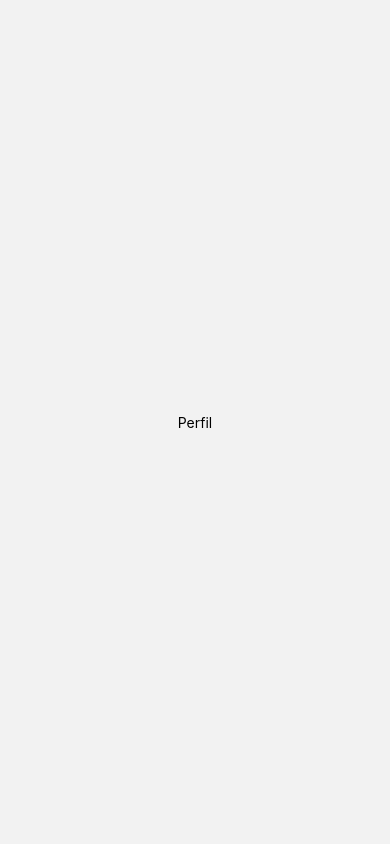
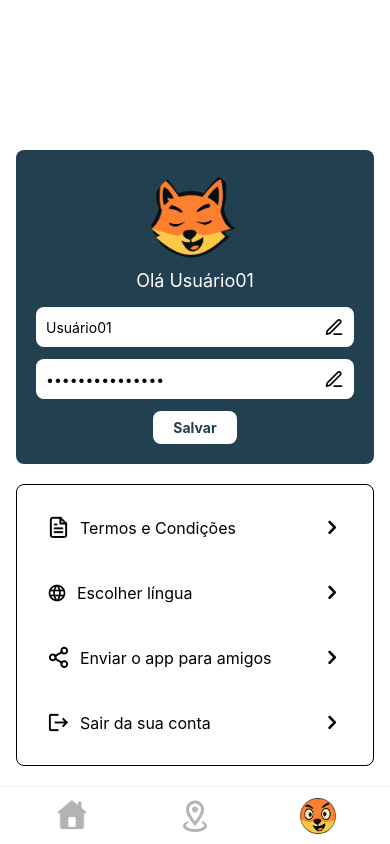
Before and after one commit to GabrielMessiasdaSilva/VestQuest, a React Native app: screen /Perfil in a window 390 px wide. Built offline with nearby package versions, Linux system fonts and the light colour scheme.

Commit message:
Implementar tela de perfil com campos de usuário e senha, além de opções de menu e suas estilizações.

```diff
--- a/src/screens/Perfil/index.tsx
+++ b/src/screens/Perfil/index.tsx
@@ -1,17 +1,73 @@
-import { View, Text, StyleSheet } from 'react-native';
+import React, { useState } from 'react';
+import { SafeAreaView, View, Text, TextInput, TouchableOpacity, ScrollView, Image } from 'react-native';
+import Footer from '../../components/Footer';
+import { Feather, Entypo, MaterialIcons } from '@expo/vector-icons';
+import { styles } from './styles';
 
 export default function Perfil() {
+  const [username, setUsername] = useState('Usuário01');
+  const [password, setPassword] = useState('***************');
+
   return (
-    <View style={styles.container}>
-      <Text>Perfil</Text>
-    </View>
+      <View style={styles.container}>
+        <ScrollView
+          contentContainerStyle={styles.scrollContainer}
+        >
+          <View style={styles.profileCard}>
+            <Image
+              source={require('../../../assets/img/raposa_confiante.png')}
+              style={styles.avatar}
+            />
+            <Text style={styles.welcomeText}>Olá {username}</Text>
+
+            <View style={styles.inputContainer}>
+              <TextInput
+                style={styles.input}
+                value={username}
+                onChangeText={setUsername}
+              />
+              <Feather name="edit-3" size={20} color="#000" />
+            </View>
+
+            <View style={styles.inputContainer}>
+              <TextInput
+                style={styles.input}
+                value={password}
+                onChangeText={setPassword}
+                secureTextEntry
+              />
+              <Feather name="edit-3" size={20} color="#000" />
+            </View>
+
+            <TouchableOpacity style={styles.saveButton}>
+              <Text style={styles.saveButtonText}>Salvar</Text>
+            </TouchableOpacity>
+          </View>
+
+          <View style={styles.menuContainer}>
+            <TouchableOpacity style={styles.menuItem}>
+              <Feather name="file-text" size={23} color="#000" />
+              <Text style={styles.menuText}>Termos e Condições</Text>
+              <Entypo name="chevron-right" size={23} color="#000" />
+            </TouchableOpacity>
+            <TouchableOpacity style={styles.menuItem}>
+              <MaterialIcons name="language" size={20} color="#000" />
+              <Text style={styles.menuText}>Escolher língua</Text>
+              <Entypo name="chevron-right" size={23} color="#000" />
+            </TouchableOpacity>
+            <TouchableOpacity style={styles.menuItem}>
+              <Feather name="share-2" size={23} color="#000" />
+              <Text style={styles.menuText}>Enviar o app para amigos</Text>
+              <Entypo name="chevron-right" size={23} color="#000" />
+            </TouchableOpacity>
+            <TouchableOpacity style={styles.menuItem}>
+              <MaterialIcons name="logout" size={23} color="#000" />
+              <Text style={styles.menuText}>Sair da sua conta</Text>
+              <Entypo name="chevron-right" size={23} color="#000" />
+            </TouchableOpacity>
+          </View>
+        </ScrollView>
+        <Footer />
+      </View>
   );
 }
-
-const styles = StyleSheet.create({
-  container: {
-    flex: 1,
-    alignItems: 'center',
-    justifyContent: 'center',
-  },
-});
--- /dev/null
+++ b/src/screens/Perfil/styles.ts
@@ -0,0 +1,74 @@
+import { StyleSheet } from "react-native";
+
+export const styles = StyleSheet.create({
+  container: {
+    flex: 1,
+    backgroundColor: "#fff",
+  },
+  scrollContainer: {
+    flexGrow: 1,
+    justifyContent: "flex-end",
+    padding: 16,
+    paddingBottom: 20, // para não colidir com o Footer
+  },
+  profileCard: {
+    backgroundColor: "#234051",
+    borderRadius: 8,
+    padding: 20,
+    alignItems: "center",
+    marginBottom: 20,
+  },
+  avatar: {
+    width: 90,
+    height: 90,
+    borderRadius: 45,
+    marginBottom: 10,
+  },
+  welcomeText: {
+    color: "#fff",
+    fontSize: 18,
+    marginBottom: 16,
+  },
+  inputContainer: {
+    flexDirection: "row",
+    backgroundColor: "#fff",
+    borderRadius: 8,
+    alignItems: "center",
+    paddingHorizontal: 10,
+    marginBottom: 12,
+    width: "100%",
+  },
+  input: {
+    flex: 1,
+    height: 40,
+  },
+  saveButton: {
+    backgroundColor: "#fff",
+    paddingHorizontal: 20,
+    paddingVertical: 8,
+    borderRadius: 8,
+  },
+  saveButtonText: {
+    color: "#234051",
+    fontWeight: "bold",
+  },
+  menuContainer: {
+    backgroundColor: "#fff",
+    borderRadius: 8,
+    padding: 10,
+    borderWidth: 1,
+    borderColor: "#000", // contorno preto
+  },
+  menuItem: {
+    flexDirection: "row",
+    alignItems: "center",
+    paddingVertical: 20,
+    paddingHorizontal: 20,
+  },
+  menuText: {
+    flex: 1,
+    marginLeft: 10,
+    fontSize: 16,
+  },
+
+});
```
